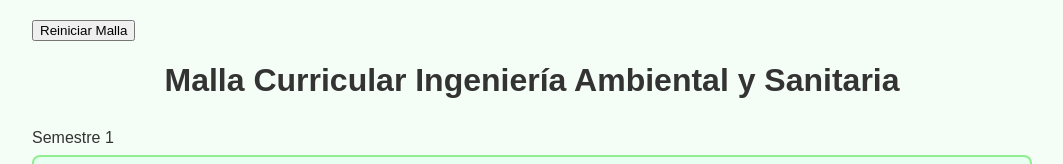
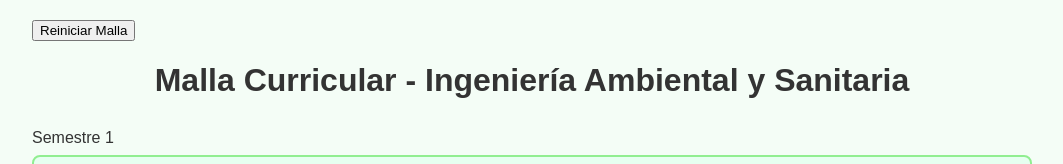
Before and after one commit to naz1308/malla-ing_ambiental, a plain HTML site: page index.html in a window 1280 px wide. Shown: the top 164 px of the page, without its empty margins (108-1171 px from the left). Drawn offline with Linux system fonts and the light colour scheme.

Commit message:
Update index.html

```diff
--- a/index.html
+++ b/index.html
@@ -3,11 +3,11 @@
 <head>
   <meta charset="UTF-8">
   <meta name="viewport" content="width=device-width, initial-scale=1.0">
-  <title>Malla Curricular Interactiva</title>
+  <title>Malla Interactiva Ingeniería Ambiental</title>
   <link rel="stylesheet" href="estilos.css">
 </head>
 <body>
-  <h1>Malla Curricular Ingeniería Ambiental y Sanitaria</h1>
+  <h1 class="titulo">Malla Curricular - Ingeniería Ambiental y Sanitaria</h1>
   <div id="malla"></div>
   <script src="script.js"></script>
 </body>
```
